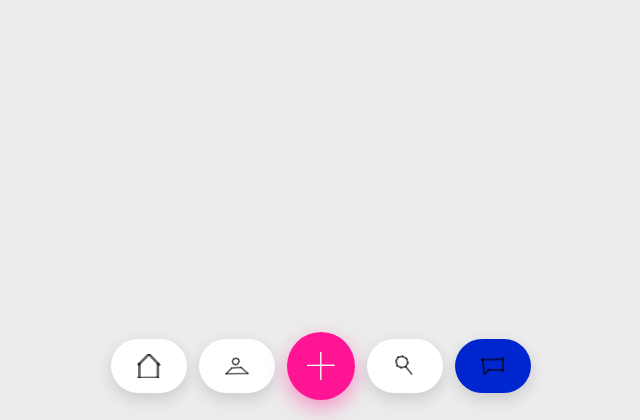
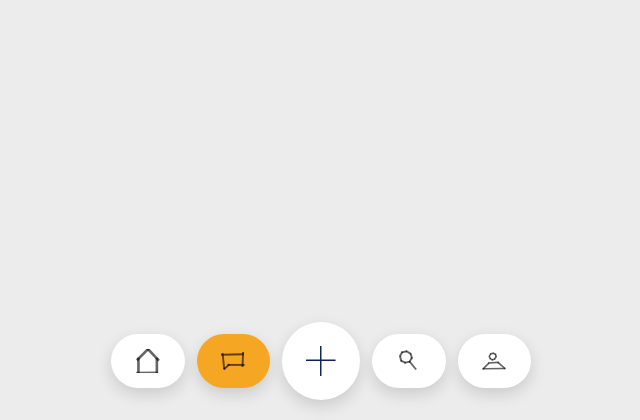
Before and after one commit to san-pietrino/Pietro-Project, a Flask app: page /chat in a window 1280 px wide. Shown: the part 380-800 px from the top of the page, without its empty margins (319-959 px from the left). Run offline with Flask 2, Linux system fonts and the light colour scheme; the visitor is signed in with stand-in values (Sample User, id 1); data comes from the database, SQL or seed files in the repository; both versions use the stored data as it was after the commit.

Commit message:
navbar changes

```diff
--- a/static/style.css
+++ b/static/style.css
@@ -1726,31 +1726,31 @@ footer {
     transform: translateY(-2px);
 }
 .bottom-nav .nav-item.active {
-    background: #0026cf;
-    color: white;
+    background: #f5a623;
+    color: #0a2555;
 }
 .bottom-nav .nav-item.center-action {
     flex: 0 0 auto;
-    width: 68px;
-    height: 68px;
+    width: 78px;
+    height: 78px;
     border-radius: 50%;
-    background: #ff1493;
-    color: white;
-    box-shadow: 0 8px 20px rgba(255, 20, 147, 0.4);
+    background: white;
+    color: #0a2555;
+    box-shadow: 0 6px 16px rgba(0,0,0,0.14);
 }
 .bottom-nav .nav-item.center-action:hover {
     transform: translateY(-2px);
 }
 .bottom-nav .nav-item.center-action .plus-icon {
-    width: 28px;
-    height: 28px;
-    stroke: white;
+    width: 30px;
+    height: 30px;
+    stroke: #0a2555;
     stroke-width: 3;
     stroke-linecap: round;
     fill: none;
 }
 .bottom-nav .nav-item.center-action.active {
-    background: #ff1493;
+    background: #f5a623;
 }
 
 .footer-add-item-modal {
@@ -1901,7 +1901,7 @@ footer {
         height: 48px;
     }
     .bottom-nav .nav-item.center-action {
-        width: 62px;
-        height: 62px;
+        width: 70px;
+        height: 70px;
     }
 }
--- a/templates/footer_nav.html
+++ b/templates/footer_nav.html
@@ -2,8 +2,8 @@
     <a href="{{ url_for('dashboard') }}" class="nav-item{% if request.path == '/' or request.path.startswith('/dashboard') %} active{% endif %}" aria-label="Home">
         <span class="icon icon-nav-home" aria-hidden="true"></span>
     </a>
-    <a href="{{ url_for('profile') }}" class="nav-item{% if request.path.startswith('/profile') %} active{% endif %}" aria-label="Profile">
-        <span class="icon icon-nav-profile" aria-hidden="true"></span>
+    <a href="{{ url_for('chat_index') }}" class="nav-item{% if request.path.startswith('/chat') %} active{% endif %}" aria-label="Chat">
+        <span class="icon icon-nav-chat" aria-hidden="true"></span>
     </a>
     <a href="{{ url_for('add_item') }}" onclick="return openFooterAddItemModal(event)" class="nav-item center-action{% if request.path.startswith('/add-item') or request.path.startswith('/request-item') %} active{% endif %}" aria-label="Add item">
         <svg class="plus-icon" viewBox="0 0 59 61" aria-hidden="true" xmlns="http://www.w3.org/2000/svg">
@@ -14,8 +14,8 @@
     <a href="{{ url_for('explore') }}" class="nav-item{% if request.path.startswith('/explore') or request.path.startswith('/search') %} active{% endif %}" aria-label="Explore">
         <span class="icon icon-nav-search" aria-hidden="true"></span>
     </a>
-    <a href="{{ url_for('chat_index') }}" class="nav-item{% if request.path.startswith('/chat') %} active{% endif %}" aria-label="Chat">
-        <span class="icon icon-nav-chat" aria-hidden="true"></span>
+    <a href="{{ url_for('profile') }}" class="nav-item{% if request.path.startswith('/profile') %} active{% endif %}" aria-label="Profile">
+        <span class="icon icon-nav-profile" aria-hidden="true"></span>
     </a>
 </nav>
 
```
Also changed, not shown: pietro.db.
